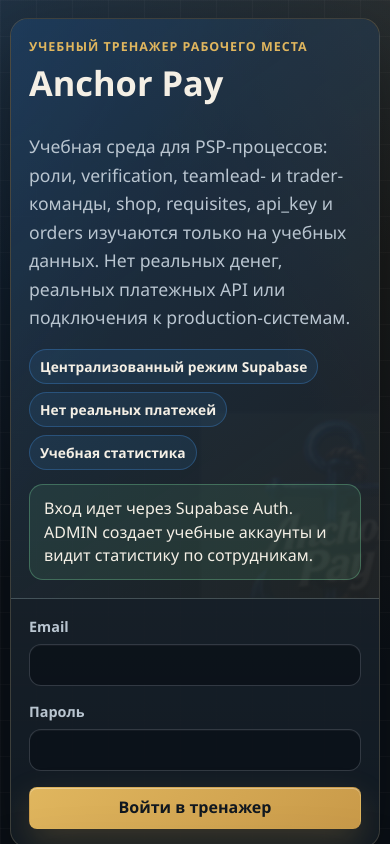
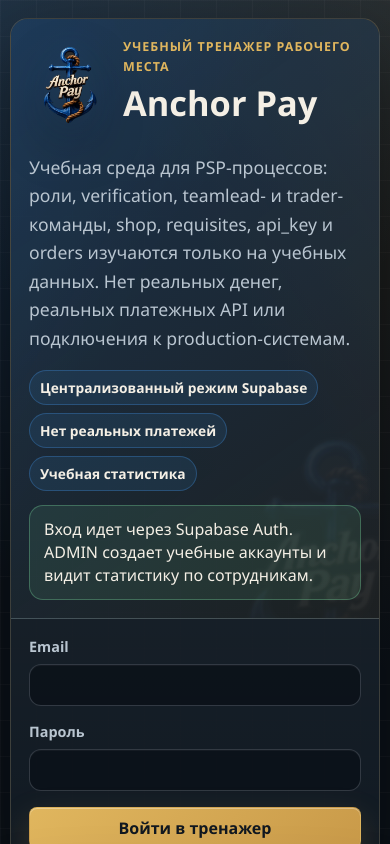
Before and after one commit to RomanMR7/nova-training-app, a React (Vite) app: page / in a window 390 px wide. Shown: the top 844 px of the page. Built offline with nearby package versions, Linux system fonts and the light colour scheme; no server answers.

Commit message:
style: refine Anchor Pay logo and tab branding

```diff
--- a/index.html
+++ b/index.html
@@ -7,8 +7,9 @@
       name="description"
       content="Anchor Pay — статичный учебный тренажер рабочего места для fintech-процессов"
     />
-    <link rel="icon" type="image/png" href="./anchor-pay-logo.png" />
-    <link rel="apple-touch-icon" href="./anchor-pay-logo.png" />
+    <link rel="icon" type="image/svg+xml" href="./favicon-anchor-pay.svg" />
+    <link rel="alternate icon" type="image/png" href="./anchor-pay-mark.png" />
+    <link rel="apple-touch-icon" href="./anchor-pay-mark.png" />
     <title>Anchor Pay Training</title>
   </head>
   <body>
@@ -26,7 +27,9 @@
         document
           .querySelectorAll('link[rel="icon"], link[rel="apple-touch-icon"]')
           .forEach(function (link) {
-            link.href = "./public/anchor-pay-logo.png";
+            link.href = link.rel === "icon"
+              ? "./public/favicon-anchor-pay.svg"
+              : "./public/anchor-pay-mark.png";
           });
 
         var stylesheet = document.createElement("link");
--- a/src/App.tsx
+++ b/src/App.tsx
@@ -371,7 +371,7 @@
               <img
                 alt=""
                 className="brand-mark"
-                src="./anchor-pay-logo.png"
+                src="./anchor-pay-mark.png"
                 onError={(event) => {
                   event.currentTarget.style.display = "none";
                 }}
@@ -551,7 +551,7 @@
           <img
             alt=""
             className="brand-mark small"
-            src="./anchor-pay-logo.png"
+            src="./anchor-pay-mark.png"
             onError={(event) => {
               event.currentTarget.style.display = "none";
             }}
--- a/src/components/LoginScreen.tsx
+++ b/src/components/LoginScreen.tsx
@@ -56,7 +56,7 @@
             <img
               alt=""
               className="brand-mark"
-              src="./anchor-pay-logo.png"
+              src="./anchor-pay-mark.png"
               onError={(event) => {
                 event.currentTarget.style.display = "none";
               }}
--- a/src/components/WelcomeScreen.tsx
+++ b/src/components/WelcomeScreen.tsx
@@ -16,7 +16,7 @@
           <img
             alt=""
             className="brand-mark"
-            src="./anchor-pay-logo.png"
+            src="./anchor-pay-mark.png"
             onError={(event) => {
               event.currentTarget.style.display = "none";
             }}
--- a/src/static-fallback.js
+++ b/src/static-fallback.js
@@ -264,7 +264,7 @@
     var role = session ? activeRole() : null;
     root.innerHTML =
       '<main class="app-shell">' +
-      '<header class="topbar"><button class="brand-button" type="button" data-action="dashboard"><img alt="" class="brand-mark small" src="./public/anchor-pay-logo.png" onerror="this.style.display=&quot;none&quot;"><span>Anchor Pay</span></button>' +
+      '<header class="topbar"><button class="brand-button" type="button" data-action="dashboard"><img alt="" class="brand-mark small" src="./public/anchor-pay-mark.png" onerror="this.style.display=&quot;none&quot;"><span>Anchor Pay</span></button>' +
       '<div class="topbar-actions">' +
       (session ? '<span class="account-badge">' + escapeHtml(session.displayName) + '</span><span class="role-badge">' + escapeHtml(role) + '</span><span class="status-pill">Offline demo</span><button class="ghost-button compact" type="button" data-action="logout">Выйти</button>' : "") +
       "</div></header>" +
@@ -275,7 +275,7 @@
   function renderLogin() {
     root.innerHTML =
       '<main class="login-shell"><section class="login-panel" aria-labelledby="login-title"><div class="login-copy">' +
-      '<div class="brand-lockup large"><img alt="" class="brand-mark" src="./public/anchor-pay-logo.png" onerror="this.style.display=&quot;none&quot;"><div><p class="eyebrow">Учебный тренажер рабочего места</p><h1 id="login-title">Anchor Pay</h1></div></div>' +
+      '<div class="brand-lockup large"><img alt="" class="brand-mark" src="./public/anchor-pay-mark.png" onerror="this.style.display=&quot;none&quot;"><div><p class="eyebrow">Учебный тренажер рабочего места</p><h1 id="login-title">Anchor Pay</h1></div></div>' +
       '<p class="lead">Новая PSP-программа: ADMIN, TEAMLEAD_MANAGER, TRADER_MANAGER, TRADER, MERCHANT, MERCHANT_MANAGER, HEAD_SUPPORT и SUPPORT. Все данные учебные.</p>' +
       '<div class="mode-note warning">Прямое открытие index.html работает локально: пароль Training123!, прогресс хранится только в браузере.</div></div>' +
       '<form class="login-form" id="fallback-login-form"><label><span>Email</span><input id="fallback-email" type="email" autocomplete="username"></label><label><span>Пароль</span><input id="fallback-password" type="password" autocomplete="current-password"></label>' +
--- a/src/styles.css
+++ b/src/styles.css
@@ -101,10 +101,9 @@
   position: sticky;
   top: 0;
   z-index: 10;
-  border-bottom: 1px solid rgba(220, 196, 142, 0.14);
-  background: rgba(11, 17, 24, 0.86);
-  backdrop-filter: blur(16px);
-  padding: 12px 0;
+  border-bottom: 0;
+  background: transparent;
+  padding: 10px 0 12px;
 }
 
 .topbar-actions,
@@ -128,18 +127,12 @@
   color: var(--ink);
   font-weight: 800;
   letter-spacing: 0;
-  padding: 6px 14px 6px 8px;
+  padding: 4px 14px 4px 6px;
   box-shadow: inset 0 1px 0 rgba(255, 255, 255, 0.07);
 }
 
-.brand-button::before {
-  content: "";
-  display: inline-block;
-  width: 10px;
-  height: 10px;
-  border-radius: 999px;
-  background: linear-gradient(135deg, var(--accent-strong), var(--blue));
-  box-shadow: 0 0 18px rgba(74, 163, 255, 0.42);
+.brand-button span {
+  white-space: nowrap;
 }
 
 .brand-lockup {
@@ -153,20 +146,22 @@
   margin-bottom: 18px;
 }
 
-.brand-lockup.large .brand-mark {
-  display: none;
-}
-
 .brand-mark {
   flex: 0 0 auto;
-  width: 76px;
-  height: 76px;
+  width: 108px;
+  height: 108px;
   object-fit: contain;
-  filter: drop-shadow(0 18px 28px rgba(0, 0, 0, 0.35));
+  filter:
+    drop-shadow(0 20px 26px rgba(0, 0, 0, 0.38))
+    drop-shadow(0 0 18px rgba(74, 163, 255, 0.12));
 }
 
 .brand-mark.small {
-  display: none;
+  width: 42px;
+  height: 42px;
+  filter:
+    drop-shadow(0 8px 12px rgba(0, 0, 0, 0.32))
+    drop-shadow(0 0 10px rgba(74, 163, 255, 0.18));
 }
 
 .role-badge,
@@ -384,13 +379,13 @@
   content: "";
   position: absolute;
   pointer-events: none;
-  background-image: url("../public/anchor-pay-logo.png");
+  background-image: url("../public/anchor-pay-mark.png");
   background-repeat: no-repeat;
   background-position: center;
   background-size: contain;
   filter: blur(1px) saturate(0.8);
   mix-blend-mode: screen;
-  opacity: 0.095;
+  opacity: 0.12;
 }
 
 .welcome-copy::before {
@@ -1376,6 +1371,21 @@
     padding: 22px;
   }
 
+  .brand-lockup.large {
+    align-items: center;
+    gap: 12px;
+  }
+
+  .brand-mark {
+    width: 82px;
+    height: 82px;
+  }
+
+  .brand-mark.small {
+    width: 36px;
+    height: 36px;
+  }
+
   h1 {
     font-size: 2.15rem;
   }
```
Also changed, not shown: public/anchor-pay-mark.png (added), public/favicon-anchor-pay.svg (added).
